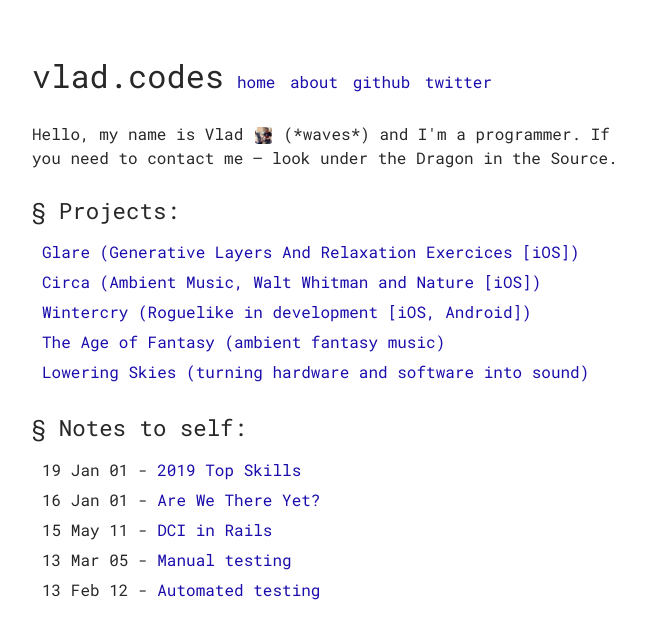
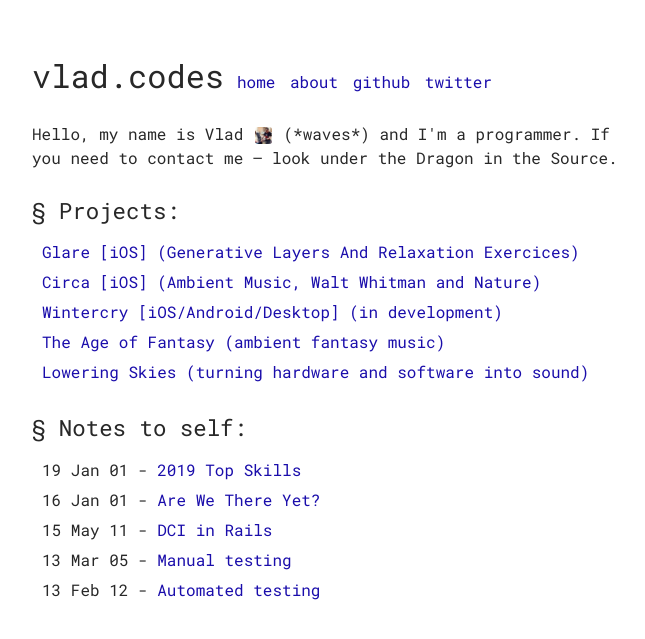
Before and after one commit to vshvedov/vladcodes, a Jekyll site: the page built from index.html, in a window 1280 px wide. Shown: the top 639 px of the page, without its empty margins (308-953 px from the left). Built offline with Jekyll 4.4.1, drawn with Linux system fonts in a browser that asks for light colours.

Commit message:
Update projects

```diff
--- a/_data/projects.yml
+++ b/_data/projects.yml
@@ -1,10 +1,10 @@
-- name: Glare (Generative Layers And Relaxation Exercices [iOS])
+- name: Glare [iOS] (Generative Layers And Relaxation Exercices)
   url: https://r13.xyz/glare
 
-- name: Circa (Ambient Music, Walt Whitman and Nature [iOS])
+- name: Circa [iOS] (Ambient Music, Walt Whitman and Nature)
   url: https://r13.xyz/circa
 
-- name: Wintercry (Roguelike in development [iOS, Android])
+- name: Wintercry [iOS/Android/Desktop] (in development)
   url: /assets/img/projects/wintercry_0.2.1.png
 
 - name: The Age of Fantasy (ambient fantasy music)
```
